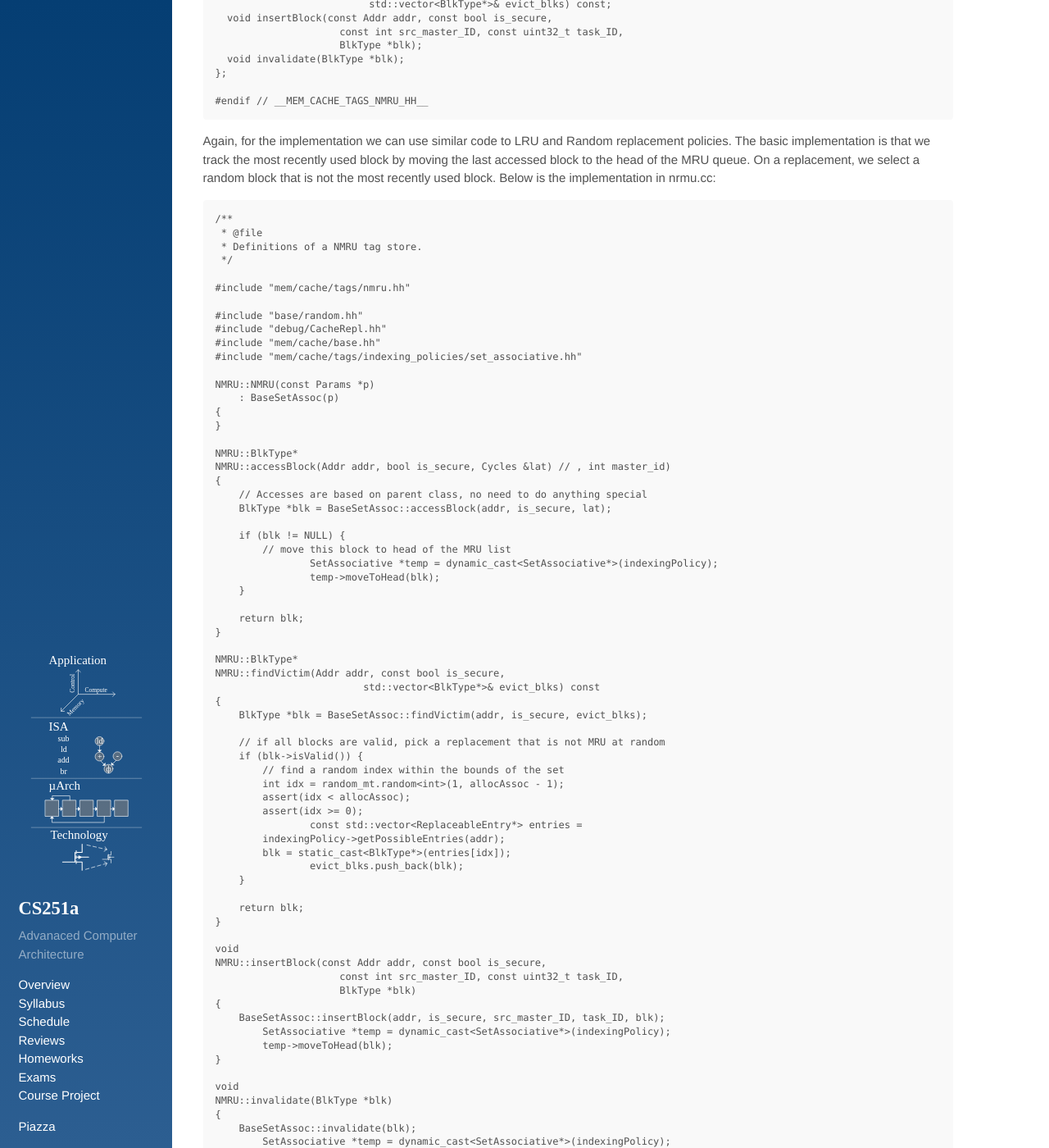
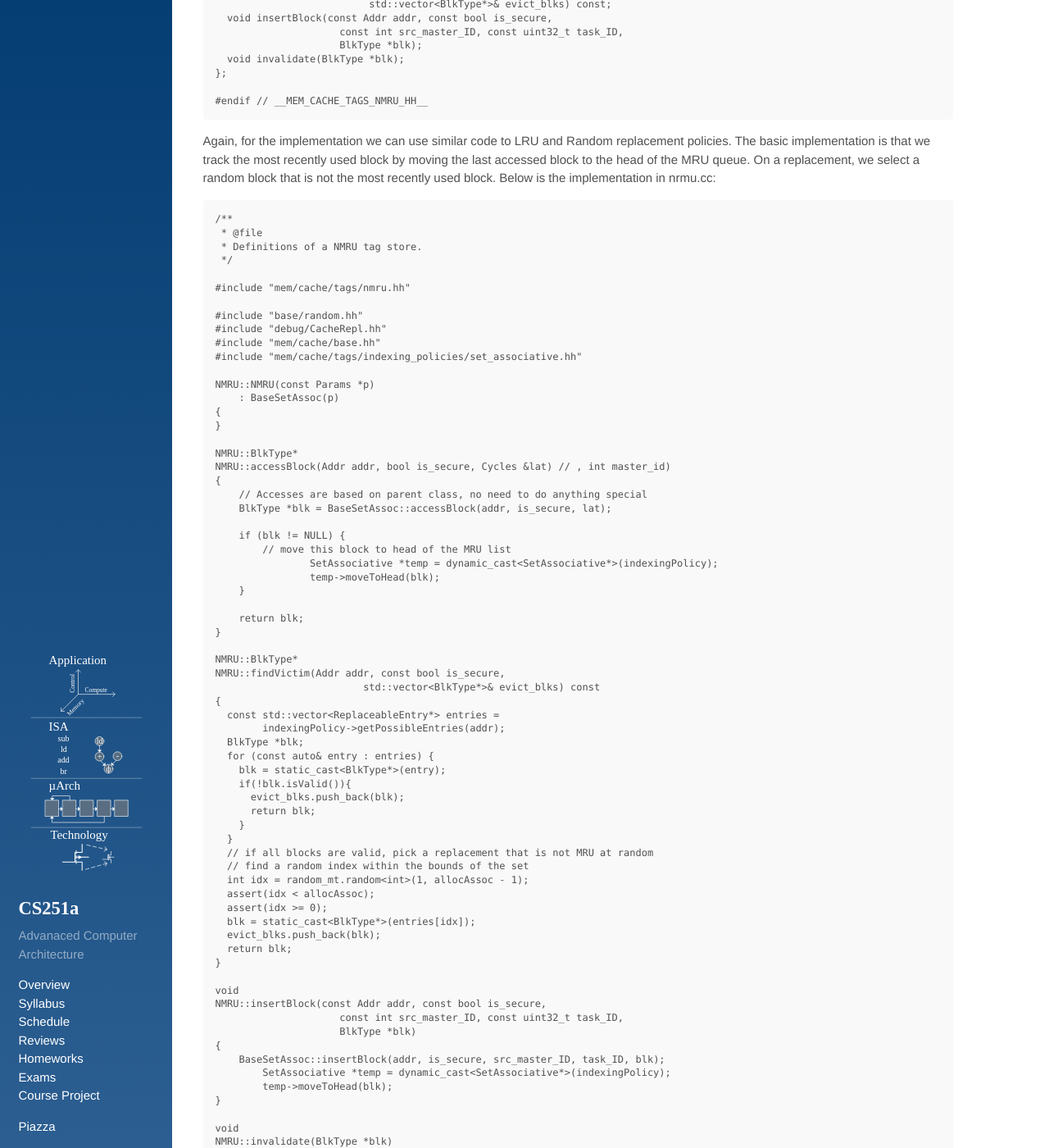
Before and after one commit to PolyArch/cs259, a Jekyll site: the page built from hws/nmru-tut.md, in a window 1280 px wide and 1400 px high, scrolled down 1358 px. Shown: the whole window at 82% size. Built offline with Jekyll 4.4.1, drawn with Linux system fonts in a browser that asks for light colours; some of the changed text lies outside the part shown.

Commit message:
modified findVictim

```diff
--- a/hws/nmru-tut.md
+++ b/hws/nmru-tut.md
@@ -117,21 +117,24 @@ NMRU::BlkType*
 NMRU::findVictim(Addr addr, const bool is_secure,
                          std::vector<BlkType*>& evict_blks) const
 {
-    BlkType *blk = BaseSetAssoc::findVictim(addr, is_secure, evict_blks);
-
-    // if all blocks are valid, pick a replacement that is not MRU at random
-    if (blk->isValid()) {
-        // find a random index within the bounds of the set
-        int idx = random_mt.random<int>(1, allocAssoc - 1);
-        assert(idx < allocAssoc);
-        assert(idx >= 0);
-		const std::vector<ReplaceableEntry*> entries =
+  const std::vector<ReplaceableEntry*> entries =
         indexingPolicy->getPossibleEntries(addr);
-        blk = static_cast<BlkType*>(entries[idx]);
-		evict_blks.push_back(blk);
+  BlkType *blk;
+  for (const auto& entry : entries) {
+    blk = static_cast<BlkType*>(entry);
+    if(!blk.isValid()){
+      evict_blks.push_back(blk);
+      return blk;
     }
-
-    return blk;
+  }
+  // if all blocks are valid, pick a replacement that is not MRU at random
+  // find a random index within the bounds of the set
+  int idx = random_mt.random<int>(1, allocAssoc - 1);
+  assert(idx < allocAssoc);
+  assert(idx >= 0);
+  blk = static_cast<BlkType*>(entries[idx]);
+  evict_blks.push_back(blk);
+  return blk;
 }
 
 void
```
